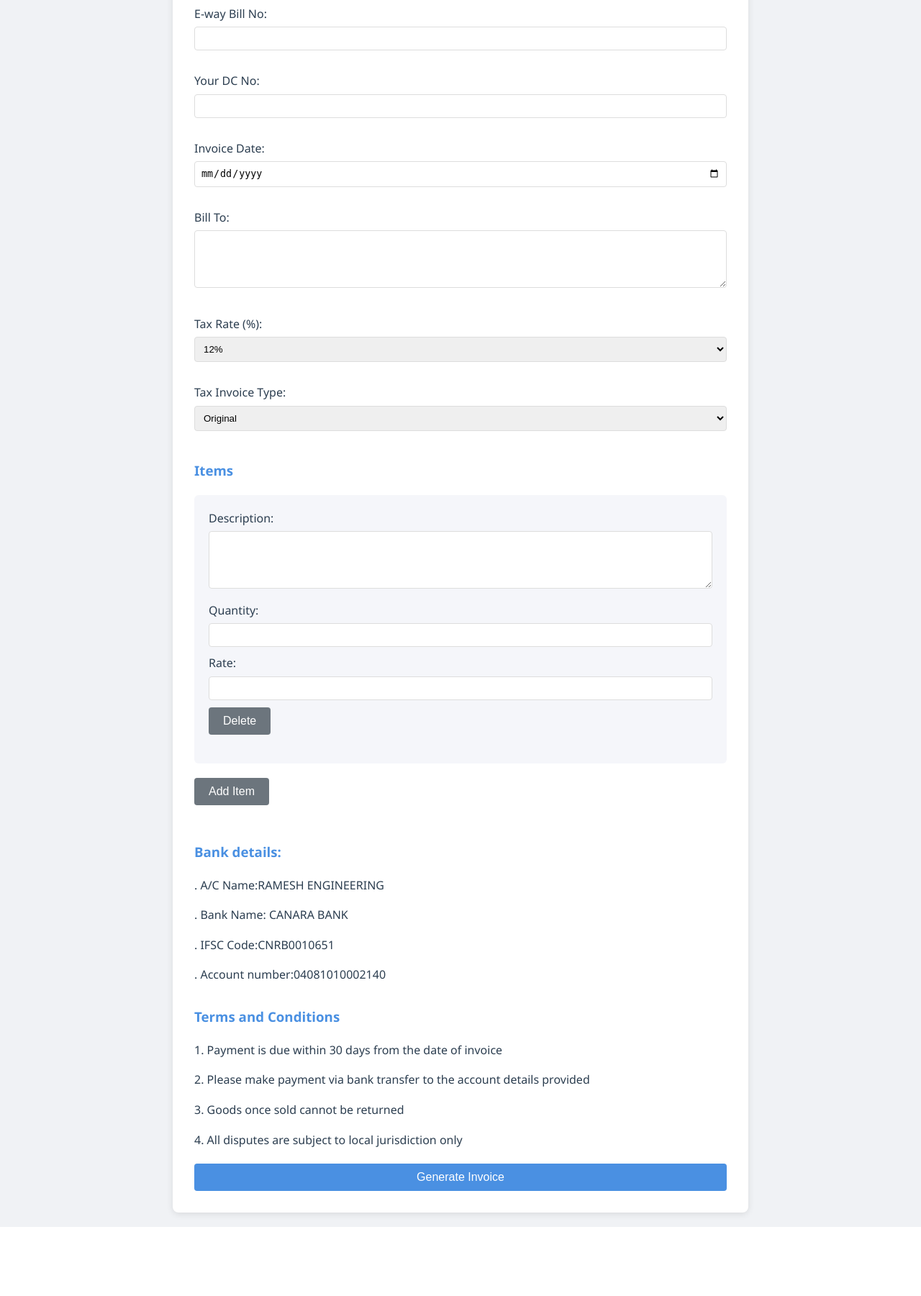
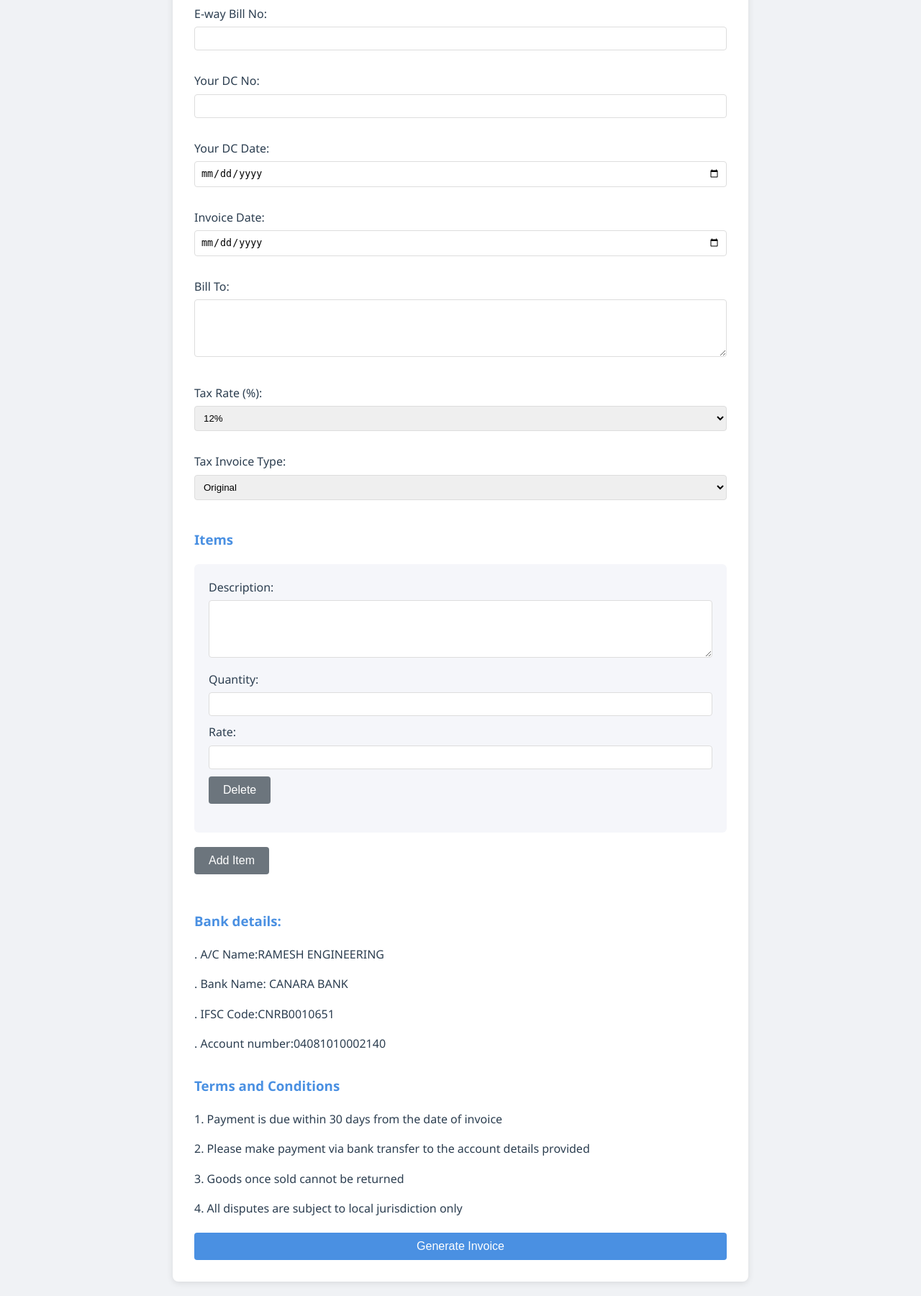
Before and after one commit to arvind1705/eng_inv-main, a Flask app: page / in a window 1280 px wide. Shown: the part 318-2119 px from the top of the page at 72% size. Before the commit the page ends 2023 px from the top, so only its background shows below. Run offline with Flask 3, Linux system fonts and the light colour scheme; the visitor is signed in with stand-in values (Sample User, id 1).

Commit message:
Add 'Your DC Date' field and update invoice generation logic

```diff
--- a/app.py
+++ b/app.py
@@ -113,7 +113,7 @@ IFSC Code: CNRB0010651"""
 
         # Billing address box
         bill_to_lines = self.multi_cell(85, 5, data["bill_to"], split_only=True)
-        bill_to_height = len(bill_to_lines) * 5 + 10
+        bill_to_height = len(bill_to_lines) * 5 + 10 + 5
         self.set_fill_color(255, 255, 255)
         self.rect(10, 70, 95, bill_to_height, "DF")
         self.set_xy(15, 72)
@@ -129,6 +129,8 @@ IFSC Code: CNRB0010651"""
         self.set_font("Arial", "B", 10)
         self.cell(0, 5, f"Your DC No: {data['your_dc_no']}", align="L")
         self.set_xy(110, 77)
+        self.cell(0, 5, f"Your DC Date: {data['your_dc_date']}", align="L")
+        self.set_xy(110, 82)
         self.cell(0, 5, f"EWAY Bill No: {data['eway_bill_no']}", align="L")
 
         # Items table
@@ -325,8 +327,9 @@ def generate():
             "invoice_date": request.form["invoice_date"],
             "bill_to": request.form["bill_to"],
             "terms": request.form.get("terms", ""),
-            "eway_bill_no": request.form["eway_bill_no"],
+            "eway_bill_no": request.form["eway_bill_no"] if request.form["eway_bill_no"] else "NA",
             "your_dc_no": request.form["your_dc_no"],
+            "your_dc_date": request.form["your_dc_date"],
             "tax_rate": request.form["tax_rate"],
             "tax_invoice_type": request.form["tax_invoice_type"],
             "items": [],
--- a/templates/form.html
+++ b/templates/form.html
@@ -128,11 +128,15 @@
         </div>
         <div class="form-group">
             <label>E-way Bill No:</label>
-            <input type="text" name="eway_bill_no" required>
+            <input type="text" name="eway_bill_no">
         </div>
         <div class="form-group">
             <label>Your DC No:</label>
             <input type="text" name="your_dc_no" required>
+        </div>
+        <div class="form-group">
+            <label>Your DC Date:</label>
+            <input type="date" name="your_dc_date" required>
         </div>
         <div class="form-group">
             <label>Invoice Date:</label>
```
